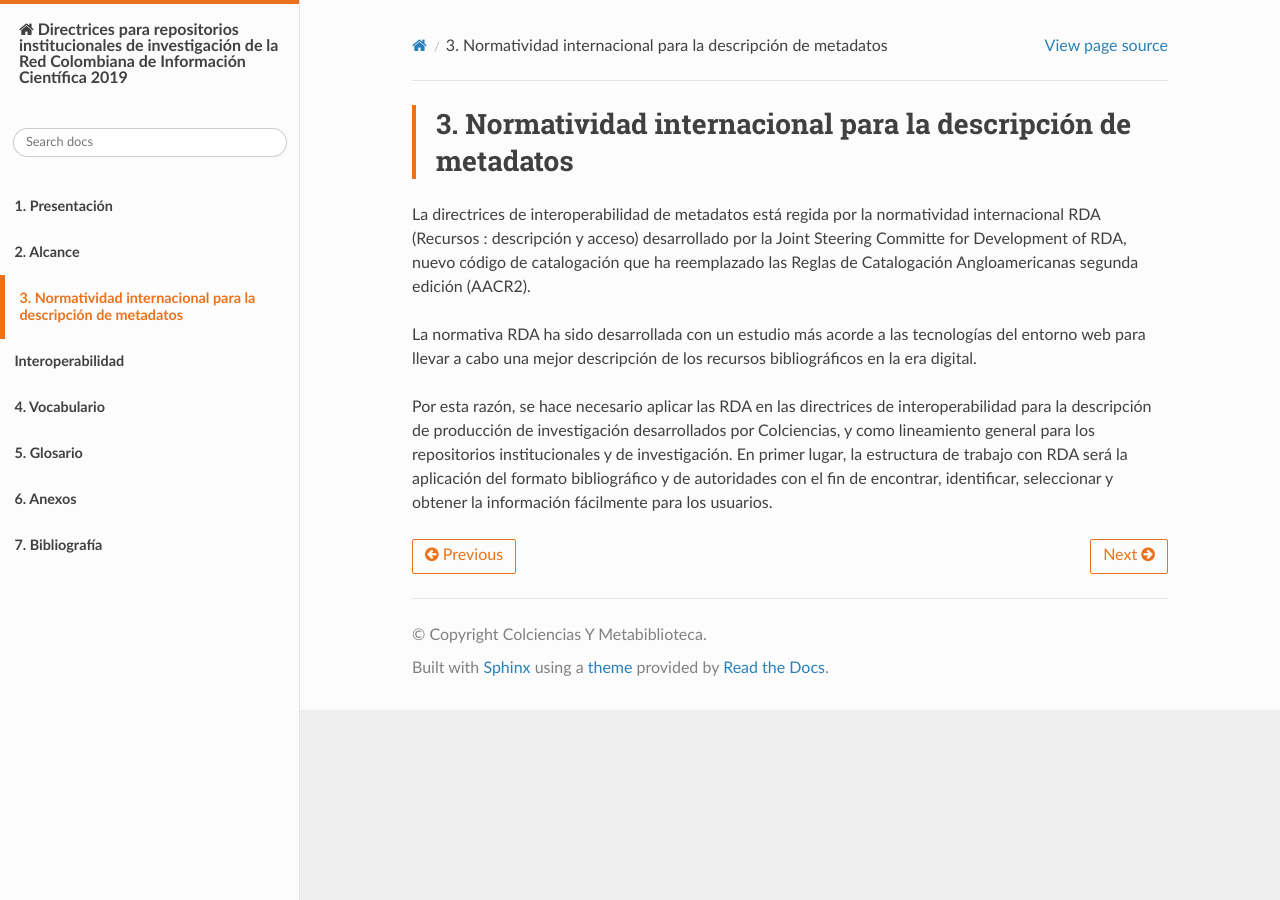
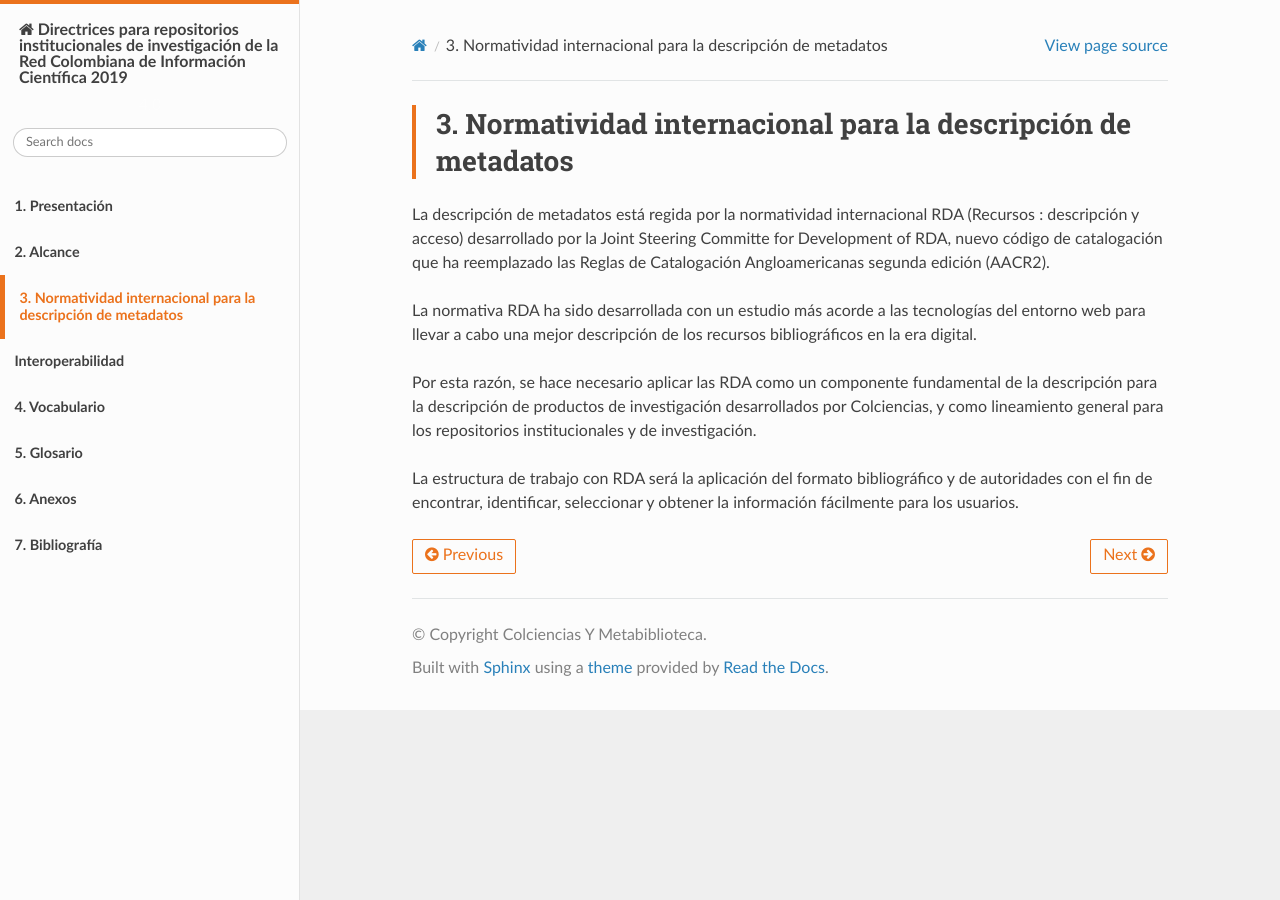
Before and after one commit to rcic/openaire4, a Sphinx documentation site: the page built from docs/normatividadInter.rst, in a window 1280 px wide. Built offline with Sphinx 7.4.7 and the Read the Docs theme 2.0.0, drawn with Linux system fonts in a browser that asks for light colours.

Commit message:
actualizacion

```diff
--- a/docs/normatividadInter.rst
+++ b/docs/normatividadInter.rst
@@ -3,8 +3,10 @@
 Normatividad internacional para la descripción de metadatos
 ===========================================================
 
-La directrices de interoperabilidad de metadatos está regida por la normatividad internacional RDA (Recursos : descripción y acceso)  desarrollado por  la Joint Steering Committe for Development of RDA, nuevo código de catalogación que ha reemplazado las Reglas de Catalogación Angloamericanas segunda edición (AACR2).
+La descripción de metadatos está regida por la normatividad internacional RDA (Recursos : descripción y acceso)  desarrollado por  la Joint Steering Committe for Development of RDA, nuevo código de catalogación que ha reemplazado las Reglas de Catalogación Angloamericanas segunda edición (AACR2).
 
 La normativa RDA ha sido desarrollada con un estudio más acorde a las tecnologías del entorno web para llevar a cabo una mejor descripción de los recursos bibliográficos en la era digital.
 
-Por esta razón, se hace necesario aplicar las RDA en las directrices de interoperabilidad para la descripción de producción de investigación desarrollados por Colciencias, y como lineamiento general para los repositorios institucionales y de investigación. En primer lugar, la estructura de trabajo con RDA será la aplicación del formato bibliográfico y de autoridades con el fin de encontrar, identificar, seleccionar y obtener la información fácilmente para los usuarios.
+Por esta razón, se hace necesario aplicar las RDA como un componente fundamental de la descripción para la descripción de productos de investigación desarrollados por Colciencias, y como lineamiento general para los repositorios institucionales y de investigación.
+
+La estructura de trabajo con RDA será la aplicación del formato bibliográfico y de autoridades con el fin de encontrar, identificar, seleccionar y obtener la información fácilmente para los usuarios.
```
